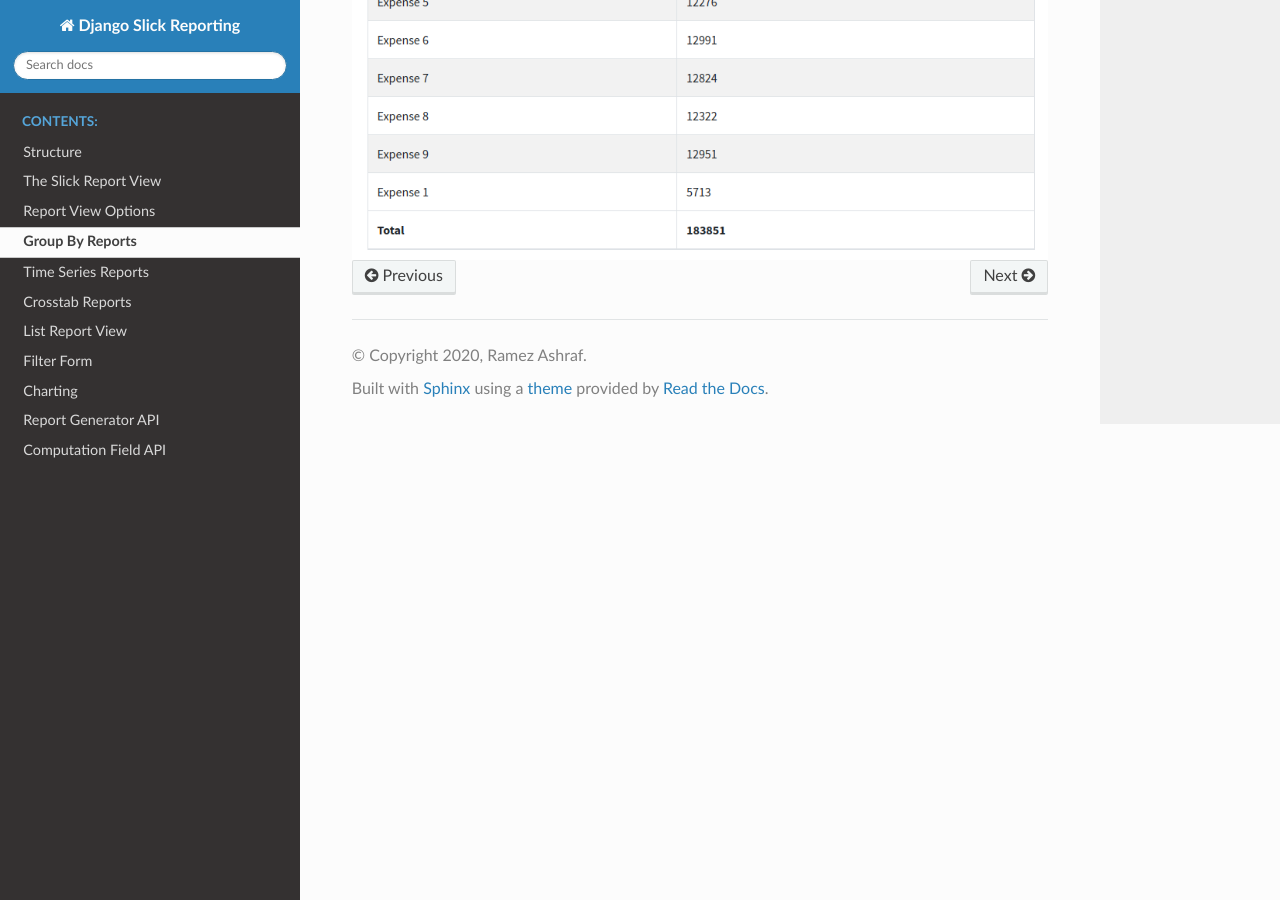
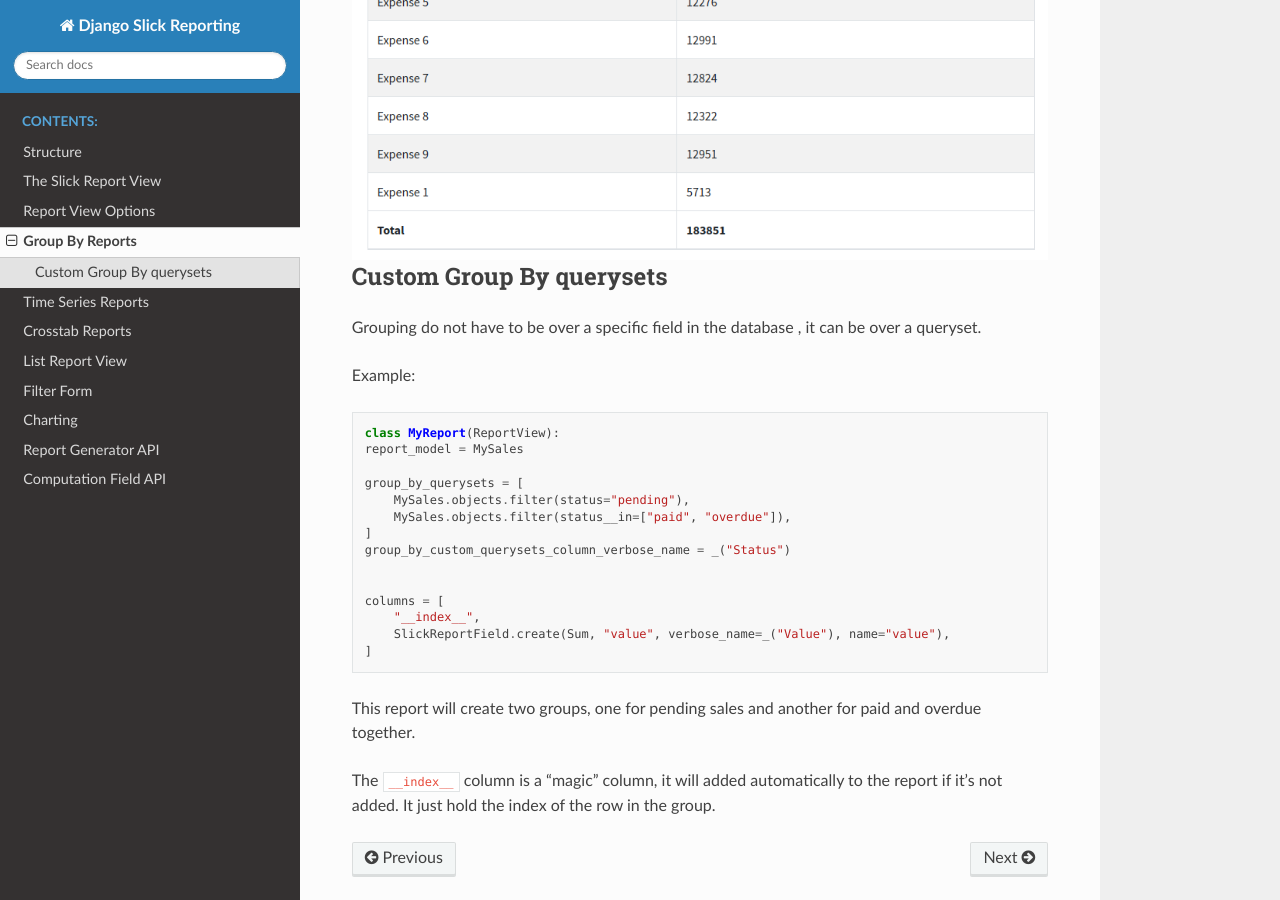
Before and after one commit to Justin121983/django-slick-reporting, a Sphinx documentation site: the page built from docs/source/group_by_report.rst, in a window 1280 px wide and 900 px high, scrolled down 1213 px. Built offline with Sphinx 7.4.7 and the Read the Docs theme 2.0.0, drawn with Linux system fonts in a browser that asks for light colours.

Commit message:
Adding docs for custom group by

```diff
--- a/docs/source/group_by_report.rst
+++ b/docs/source/group_by_report.rst
@@ -47,3 +47,33 @@ A Sample group by report would look like this:
   :width: 800
   :alt: Group Report
   :align: center
+
+
+Custom Group By querysets
+-------------------------
+
+Grouping do not have to be over a specific field in the database , it can be over a queryset.
+
+Example:
+
+.. code-block:: python
+
+        class MyReport(ReportView):
+        report_model = MySales
+
+        group_by_querysets = [
+            MySales.objects.filter(status="pending"),
+            MySales.objects.filter(status__in=["paid", "overdue"]),
+        ]
+        group_by_custom_querysets_column_verbose_name = _("Status")
+
+
+        columns = [
+            "__index__",
+            SlickReportField.create(Sum, "value", verbose_name=_("Value"), name="value"),
+        ]
+
+This report will create two groups, one for pending sales and another for paid and overdue together.
+
+The ``__index__`` column is a "magic" column, it will added automatically to the report if it's not added.
+It just hold the index of the row in the group.
```
Also changed, not shown: 1 other file.
